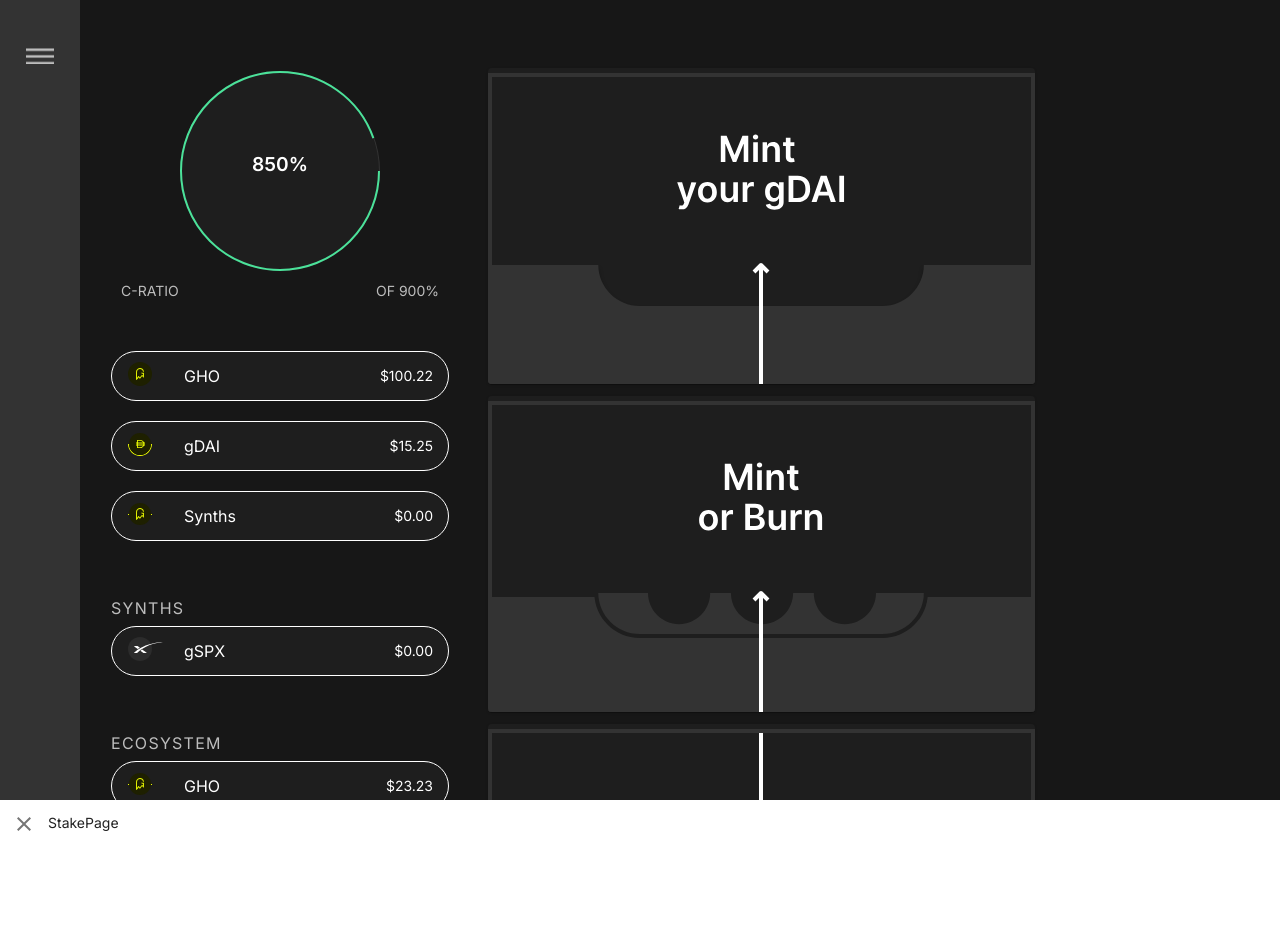
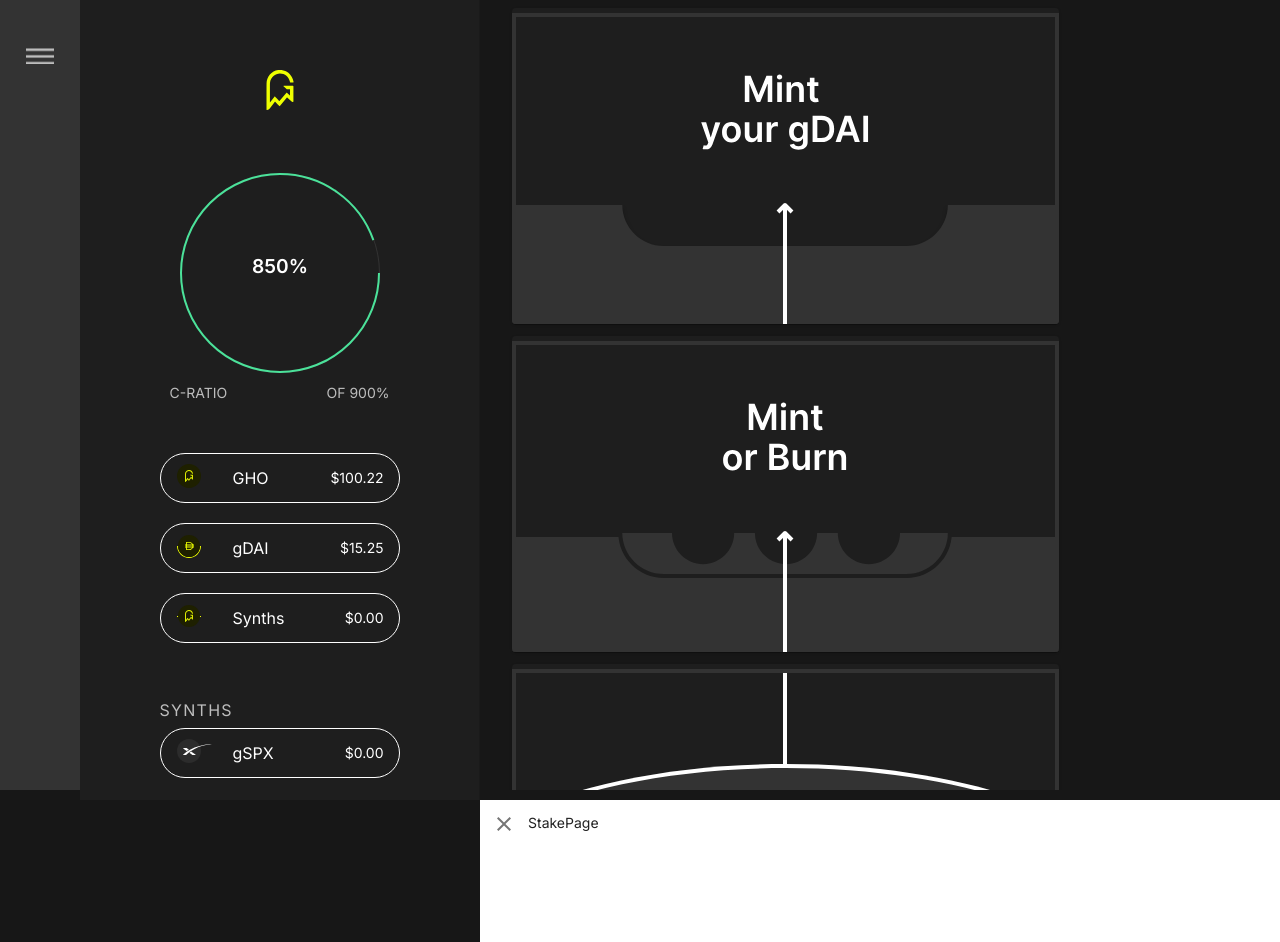
Before and after one commit to Ghost-Finance/g-minter, a React (Create React App) app in the folder frontend/: page /stake in a window 1280 px wide. After the commit the page ends 800 px from the top, so only its background shows below. Built offline with nearby package versions, Linux system fonts and the light colour scheme.

Commit message:
Improve: Change style to fade up/down inside Main content

```diff
--- a/frontend/src/components/GhostRatio/CircularProgressBar.tsx
+++ b/frontend/src/components/GhostRatio/CircularProgressBar.tsx
@@ -8,7 +8,6 @@ const useStyles = makeStyles((theme: Theme) => {
     root: {
       margin: 'auto',
       padding: '10px',
-
     },
     svg: {
       display: 'block',
--- a/frontend/src/pages/MainPage/index.tsx
+++ b/frontend/src/pages/MainPage/index.tsx
@@ -8,14 +8,17 @@ import {
   Route,
   useLocation,
 } from 'react-router-dom'
-import { Grid, makeStyles, createStyles, Theme } from '@material-ui/core'
+import { Grid } from '@material-ui/core'
 import { MintCardIcon, BurnCardIcon, RewardCardIcon, SynthCardIcon } from '../../components/Icons'
+import CssBaseline from '@material-ui/core/CssBaseline'
+import NavElement from '../../components/NavElement'
 import MintPage from '../MintPage'
 import BurnPage from '../BurnPage'
 import RewardPage from '../RewardPage'
 import StakePage from '../StakePage'
+import GcardLink from '../../components/GcardLink'
 import GhostRatio from '../../components/GhostRatio'
-import GcardLink from '../../components/GcardLink'
+import { LogoIcon } from '../../components/Icons'
 import { useStyles } from './style'
 import './style.css'
 
@@ -29,16 +32,16 @@ const MainPage = ({ account, networkName }: Props) => {
   const location = useLocation()
 
   return (
-    <div className={classes.root}>
-      <Grid container>
-        <Grid item className={classes.column} xs={12} md={4} sm={4}>
-          <div className={classes.item}>
-            <GhostRatio />
-          </div>
-        </Grid>
-        <Grid item className={classes.columnFixed} xs={12} md={8} sm={8}>
-          <div className={classes.item}>
-            <div>
+    <Grid container direction="row" className={classes.root}>
+      <CssBaseline />
+      <NavElement >
+        <LogoIcon />
+        <GhostRatio />
+      </NavElement>
+      <main className={classes.main}>
+        <Grid container>
+          <Grid item className={classes.columnFixed} >
+            <div className={classes.item}>
               <GcardLink to="/mint" title="Mint gDAI" image={<MintCardIcon/>} />
 
               <GcardLink to="/mint-burn" title="Mint and Burn" image={<BurnCardIcon/>} />
@@ -61,10 +64,10 @@ const MainPage = ({ account, networkName }: Props) => {
                 </Switch>
               </CSSTransition>
             </TransitionGroup>
-          </div>
+          </Grid>
         </Grid>
-      </Grid>
-    </div>
+      </main>
+    </Grid>
   )
 }
 
--- a/frontend/src/pages/MainPage/style.css
+++ b/frontend/src/pages/MainPage/style.css
@@ -1,7 +1,7 @@
 .page {
   position: fixed;
   top: 0px;
-  left: 0;
+  left: 480px;
   right: 0;
   height: 100vh;
   overflow: auto;
@@ -19,3 +19,9 @@
   transform: translate3d(0, 0, 0);
   opacity: 1;
 }
+
+@media only screen and (max-width: 600px) {
+  .page {
+    left: 0;
+  }
+}
--- a/frontend/src/pages/MainPage/style.ts
+++ b/frontend/src/pages/MainPage/style.ts
@@ -3,15 +3,20 @@ import { makeStyles, createStyles, Theme } from '@material-ui/core'
 export const useStyles = makeStyles((theme: Theme) =>
   createStyles({
     root: {
+      display: 'flex',
+      width: '100%',
+      flexDirection: 'row',
+    },
+    main: {
       flexGrow: 1,
-      paddingLeft: 0,
-      paddingRight: 0
+      paddingLeft: theme.spacing(3),
+      paddingRight: theme.spacing(3),
     },
     column: {
       minHeight: '0'
     },
     columnFixed: {
-      top: '60px',
+      top: 0,
       position: 'sticky',
       overflowY: 'auto',
       flexShrink: 0,
```
